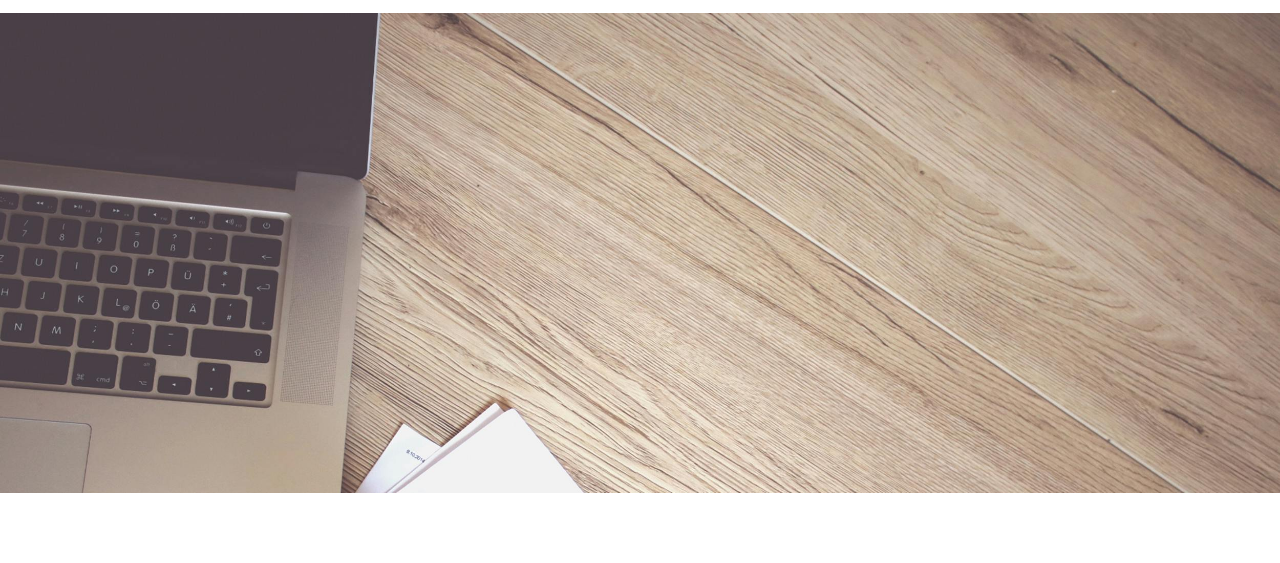
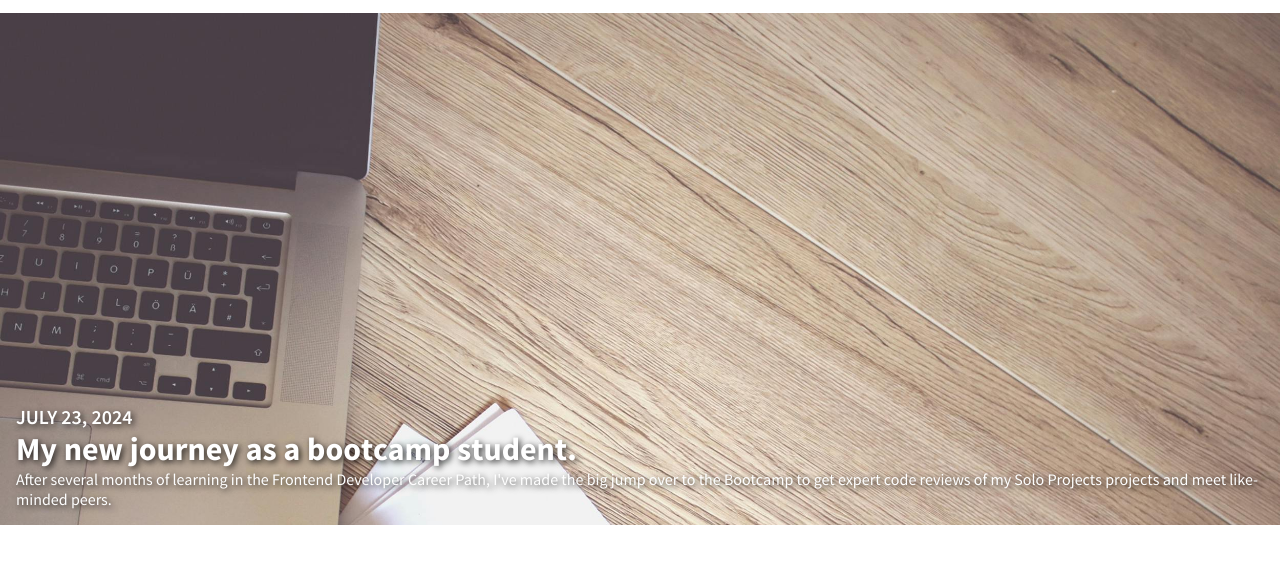
Before and after one commit to anet-eny/learning-journal, a plain HTML site: page index.html in a window 1280 px wide. Shown: the part 67-630 px from the top of the page. Drawn offline with Linux system fonts and the light colour scheme.

Commit message:
Add and style hero section text

```diff
--- a/index.html
+++ b/index.html
@@ -26,7 +26,9 @@
 
     <section>
         <div class="hero-post">
-
+            <h2 class="date">July 23, 2024</h2>
+            <h3>My new journey as a bootcamp student.</h3>
+            <p class="hero-text">After several months of learning in the Frontend Developer Career Path, I've made the big jump over to the Bootcamp to get expert code reviews of my Solo Projects projects and meet like-minded peers.</p>
         </div>
 
     </section>
--- a/style.css
+++ b/style.css
@@ -74,6 +74,24 @@ h2 {
     height: 40vh;
     background-image: url(images/pexels-lemonzandtea-1422286.jpg);
     background-size: cover;
+    padding: 1em;
+    display: flex;
+    flex-direction: column;
+    justify-content: flex-end;
+}
+
+h2.date,
+h3,
+p.hero-text {
+    color: white;
+    text-shadow: 2px 2px 6px rgba(0, 0, 0, 0.8);
+    padding: 0;
+    margin: 0;
+}
+
+h3 {
+    font-size: 2rem;
+
 }
 
 /* media queries */
```
